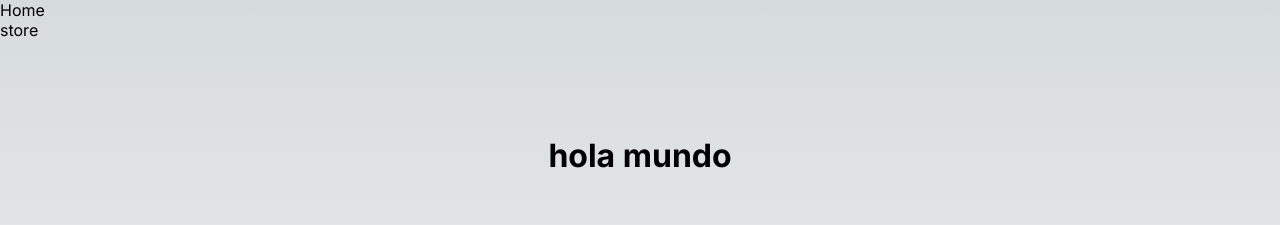
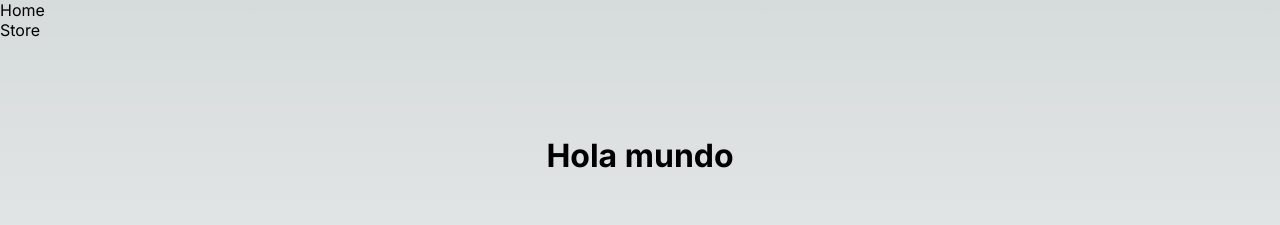
Before and after one commit to omarhernandezrey/nextjs-store, a Next.js app: page / in a window 1280 px wide. Shown: the top 225 px of the page. Built offline with nearby package versions, Linux system fonts and the light colour scheme.

Commit message:
React Server Components en Next.js: notación "use Client" Clase 8 / 57

```diff
--- a/next.config.mjs
+++ b/next.config.mjs
@@ -1,4 +1,4 @@
 /** @type {import('next').NextConfig} */
-const nextConfig = {};
+const nextConfig = {}
 
-export default nextConfig;
+module.exports = nextConfig
--- a/src/app/layout.tsx
+++ b/src/app/layout.tsx
@@ -1,39 +1,23 @@
-import type { Metadata } from "next";
-import { Inter } from "next/font/google";
-import Link from "next/link";
-import "./globals.css";
+"use client"
+import type { Metadata } from 'next'
+import { Inter } from 'next/font/google'
+import { Header } from 'app/components/Header'
+import './globals.css'
 
-const inter = Inter({ subsets: ["latin"] });
-
-export const metadata: Metadata = {
-  title: 'Future world',
-  description: "Generated by create next app",
-};
+const inter = Inter({ subsets: ['latin'] })
 
 export default function RootLayout({
   children,
-}: Readonly<{
-  children: React.ReactNode;
-}>) {
+}: {
+  children: React.ReactNode
+}) {
+  console.log('Hola mundo layout')
   return (
     <html lang="en">
+      <Header />
       <body className={inter.className}>
-<header>
-  <nav>
-    <ul>
-      <Link href="/">
-        <li>Home</li>
-      </Link>
-
-      <Link href="/store">
-        <li>store</li>
-      </Link>
-
-    </ul>
-  </nav>
-</header>
-
-        {children}</body>
+        {children}
+      </body>
     </html>
-  );
+  )
 }
--- a/src/app/page.tsx
+++ b/src/app/page.tsx
@@ -1,10 +1,10 @@
-
-import styles from "./page.module.css";
+import styles from './page.module.css'
 
 export default function Home() {
+  console.log('Hola mundo pagina de inicio')
   return (
     <main className={styles.main}>
-      <h1>hola mundo</h1>
+     <h1>Hola mundo</h1>
     </main>
-  );
+  )
 }
--- /dev/null
+++ b/src/components/Header/Header.tsx
@@ -0,0 +1,17 @@
+import Link from 'next/link'
+
+export const Header = () => {
+  console.log('Hola mundo header')
+  return (<header>
+    <nav>
+      <ul>
+        <Link href="/">
+          <li>Home</li>
+        </Link>
+        <Link href="/store">
+          <li>Store</li>
+        </Link>
+      </ul>
+    </nav>
+  </header>)
+}
--- /dev/null
+++ b/src/components/Header/index.ts
@@ -0,0 +1 @@
+export { Header } from './Header'
--- a/tsconfig.json
+++ b/tsconfig.json
@@ -1,5 +1,6 @@
 {
   "compilerOptions": {
+    "target": "es5",
     "lib": ["dom", "dom.iterable", "esnext"],
     "allowJs": true,
     "skipLibCheck": true,
```
Also changed, not shown: src/app/store/[[...categories]]/page.tsx (+8 -15 lines), src/app/store/layout.tsx (+4 -4 lines).
